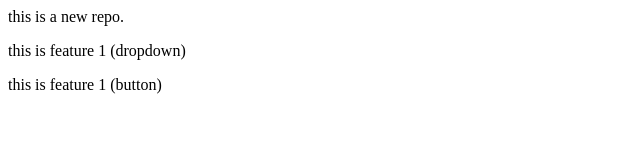
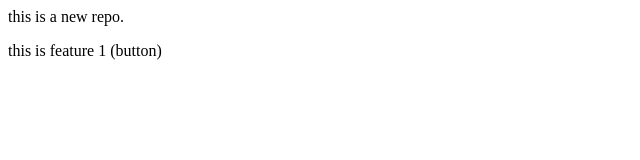
Before and after one commit to Gauravbudhwani/localrepo, a plain HTML site: page index.html in a window 1280 px wide. Shown: the whole page, without its empty margins (0-640 px from the left). Drawn offline with Linux system fonts and the light colour scheme.

Commit message:
Revert "added feature 1 dropdown"

```diff
--- a/index.html
+++ b/index.html
@@ -1,3 +1,2 @@
 <p>this is a new repo.</p>
-<p>this is feature 1 (dropdown)</p>
 <p>this is feature 1 (button)</p>
```
